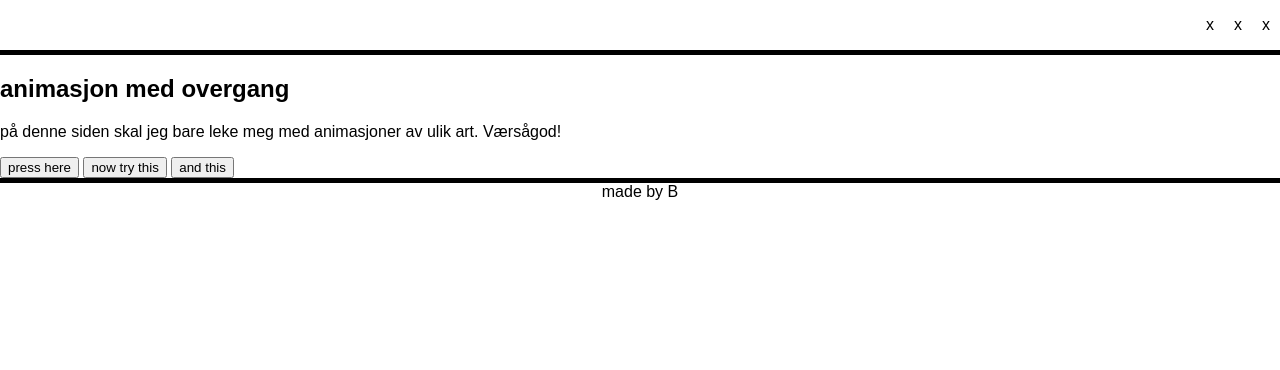
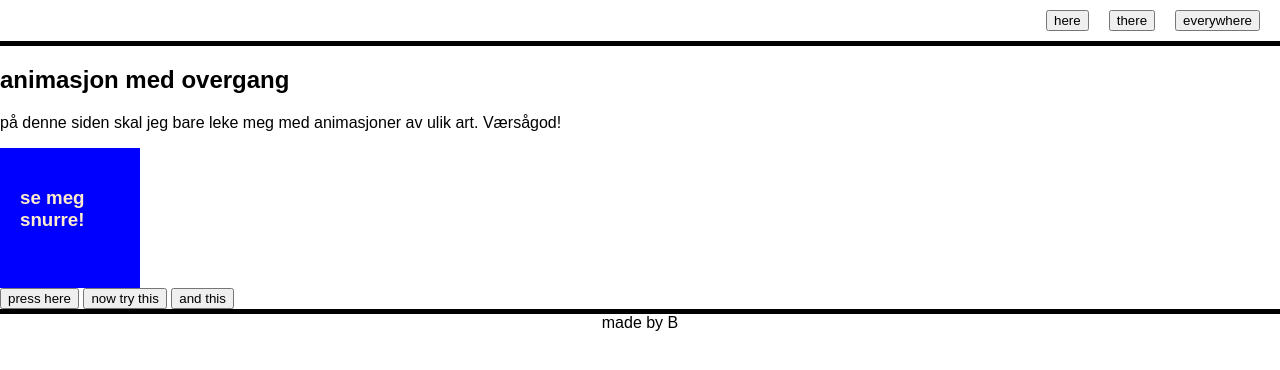
Before and after one commit to Benedictekoder/project_animation, a website: page index.html in a window 1280 px wide. Drawn offline with Linux system fonts and the light colour scheme; a web font is replaced by a local one.

Commit message:
css html

```diff
--- a/index.html
+++ b/index.html
@@ -13,12 +13,10 @@
 
   <body>
     <header>
-      <nav>
-        <ul>
-          <a>x</a>
-          <a>x</a>
-          <a>x</a>
-        </ul>
+      <nav class="navbutton">
+        <button class="button navbuttonColor">here</button>
+        <button class="button navbuttonColor">there</button>
+        <button class="button navbuttonColor">everywhere</button>
       </nav>
     </header>
 
@@ -31,8 +29,8 @@
       <p>på denne siden skal jeg bare leke meg med animasjoner av ulik art. Værsågod!</p>
      </section>
 
-     <section>
-
+     <section class="rotateCard Snurr">
+      <h3>se meg snurre!</h3>
      </section>
 
      <section class="buttoncontainer">
--- a/styles.css
+++ b/styles.css
@@ -5,24 +5,58 @@ body{
   /*property: value; is a CSS Rule*/
   margin: 0;
   font-family: "unbounded",sans-serif;
+  height: 100vh;
 }
 
 
 header{
   border-bottom: 5px solid black;
+  padding:10px;
 }
 
-ul{
+.navbutton{
   display: flex;
   flex-direction: row;
   justify-content: end;
   align-items: center;
-  list-style-type: none;
   gap: 20px;
   padding: 0 10px;
 }
 
+.navbuttonColor{
+transition-duration: 1s;
+transition-timing-function: ease-in;
+}
 
+.navbuttonColor :hover{
+  background-color: blueviolet;
+}
+
+.rotateCard{
+  padding: 20px;
+  width: 100px;
+  height: 100px;
+  background-color: blue;
+  color: blanchedalmond;
+  animation-name: fullRotate;
+  animation-duration: 3s;
+  animation-timing-function: ease-in;
+}
+
+@keyframes fullRotation{
+  0%{
+    transform: rotate(0);
+  }
+  50%{
+    transform: rotate(360deg);
+    scale: 1.5;
+    background-color: brown;
+  }
+  100%{
+    transform: rotate(0);
+    scale: 1;
+  }
+}
 
 footer{
   border-top: 5px solid black;
```
